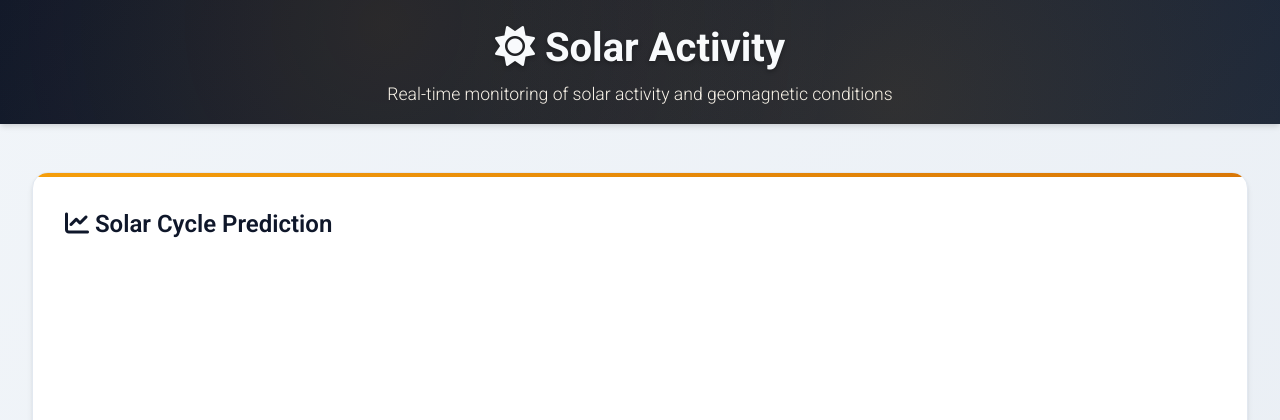
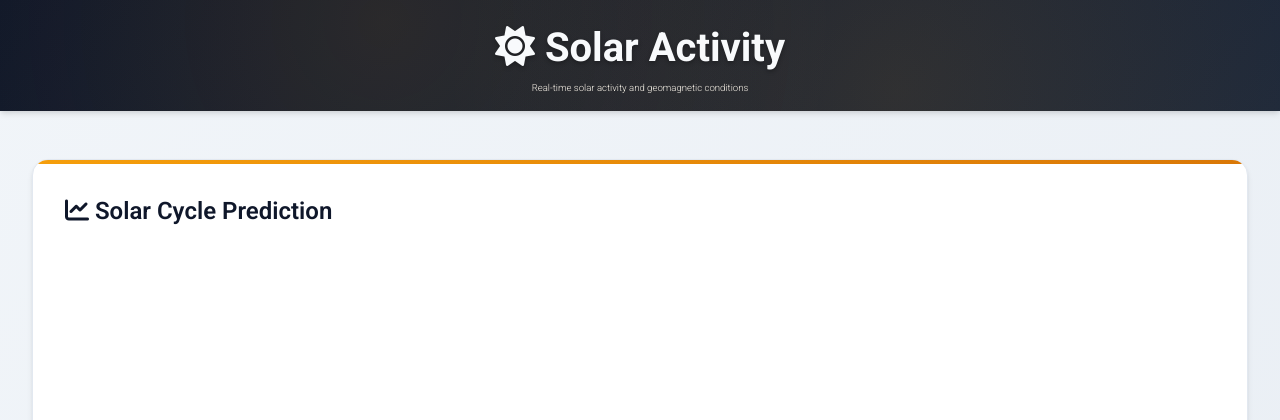
Before and after one commit to apider-coding/isn-poller, a FastAPI app: template templates/graph.html in a window 1280 px wide. Shown: the top 420 px of the page. Run offline with FastAPI, Linux system fonts and the light colour scheme; the template is opened without the code that fills it, so the values that code supplies are empty; some libraries are stand-ins or nearby versions.

Commit message:
fix: smaller font

```diff
--- a/static/styles.css
+++ b/static/styles.css
@@ -72,7 +72,7 @@ h2 {
   max-width: 800px;
   margin: 0 auto;
   font-weight: 300;
-  font-size: 1.1rem;
+  font-size: 0.6rem;
 }
 
 .data-info {
--- a/templates/graph.html
+++ b/templates/graph.html
@@ -26,7 +26,7 @@
       Solar Activity
     </h1>
     <p class="description">
-      Real-time monitoring of solar activity and geomagnetic conditions
+      Real-time solar activity and geomagnetic conditions
     </p>
   </header>
 
```
Also changed, not shown: solar_data_cache.json (added, +1 -0 lines).
